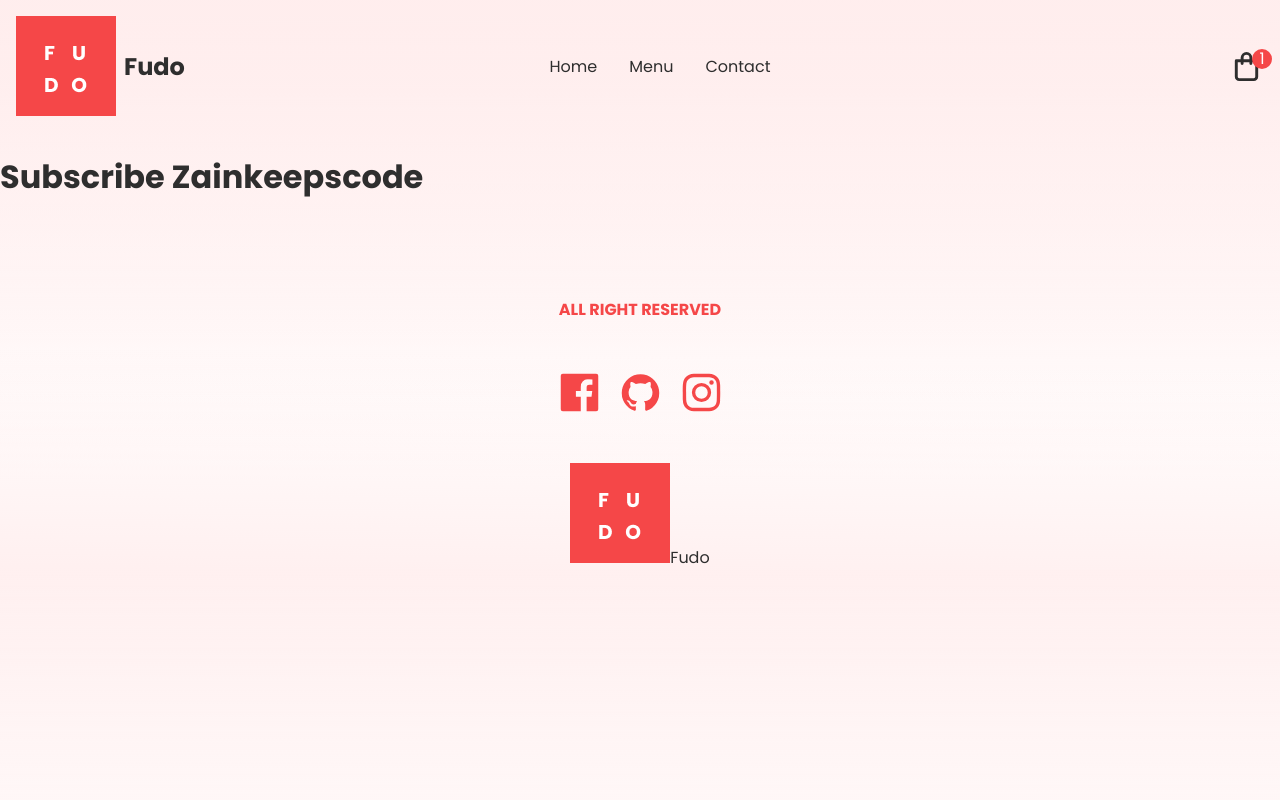
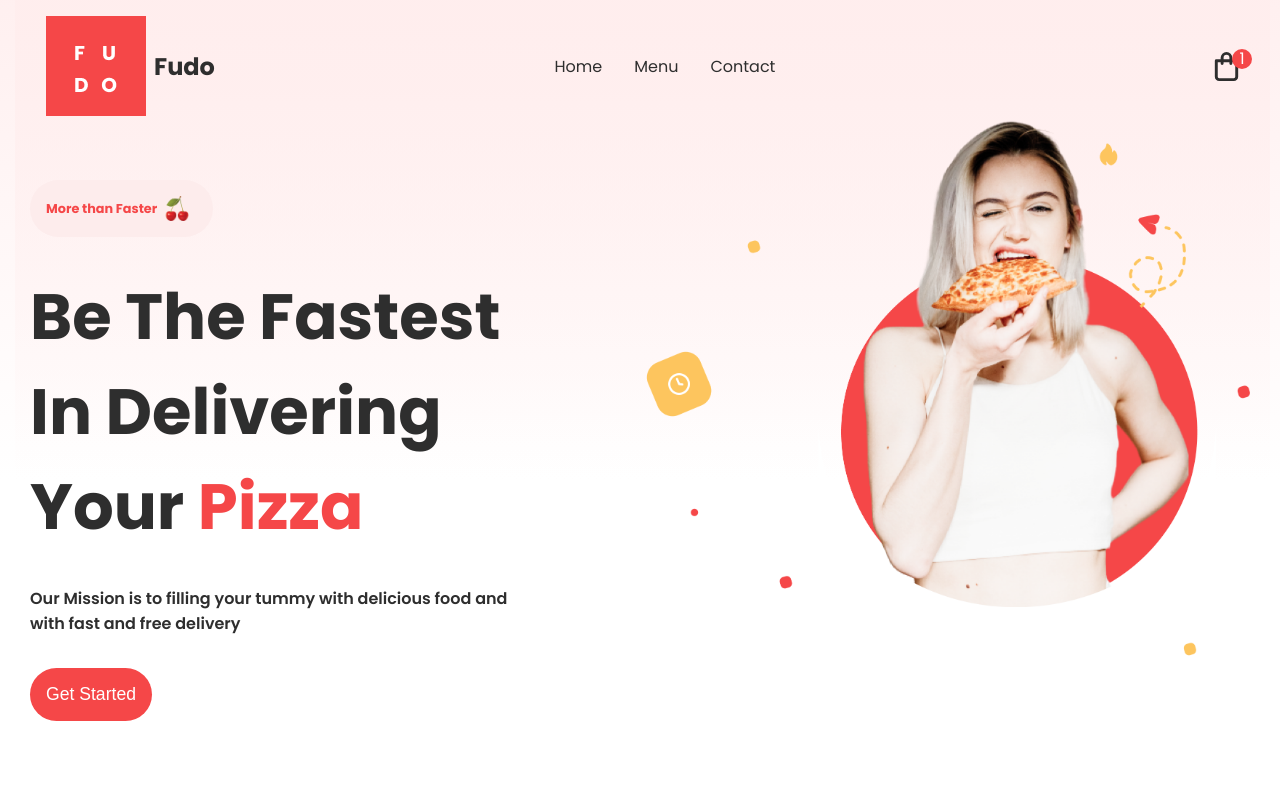
Before and after one commit to nosianuri/pizza-lover, a Next.js app: page / in a window 1280 px wide. Shown: the top 800 px of the page. Built offline with nearby package versions, Linux system fonts and the light colour scheme.

Commit message:
added hero part

```diff
--- a/components/Header.jsx
+++ b/components/Header.jsx
@@ -1,4 +1,4 @@
-import css from '../styles/Home.module.css'
+import css from '../styles/Header.module.css'
 import Image from 'next/image'
 import Logo from '../assets/Logo.png'
 import  {UilShoppingBag} from '@iconscout/react-unicons'
--- a/components/Hero.jsx
+++ b/components/Hero.jsx
@@ -0,0 +1,37 @@
+import Image from 'next/image'
+import css from '../styles/Hero.module.css'
+import Cherry from '../assets/Cherry.png'
+import HeroImage from '../assets/HeroImage.png'
+
+export default function Hero() {
+    return (
+        <div className={css.container}>
+            {/* left side */}
+            <div className={css.left}>
+
+                <div className={css.cherryDiv}>
+                    <span>More than Faster</span>
+                    <Image src={Cherry} alt="" width={40} height={25} />
+                </div>
+
+                <div className={css.heroText}>
+                    <span>Be The Fastest</span>
+                    <span>In Delivering</span>
+                    <span>Your <span style={{ color: "var(--themeRed)" }}>Pizza</span></span>
+                </div>
+
+                <span className={css.miniText}>Our Mission is to filling your tummy with delicious food and with fast and free delivery</span>
+
+                <button className={`btn $(css.btn)`}>
+                    Get Started
+                </button>
+            </div>
+            {/* right side */}
+            <div className={css.right}>
+                <div className={css.imageContainer}>
+                    <Image src={HeroImage} alt="" layout='intrinsic'/>
+                </div>
+            </div>
+        </div>
+    )
+}
--- a/pages/index.js
+++ b/pages/index.js
@@ -1,10 +1,12 @@
 import Head from "next/head";
 import Layout from "../components/Layout";
+import Hero from "../components/Hero.jsx";
+import css from '../styles/Home.module.css'
 
 export default function Home() {
   return (
     <Layout>
-      <div>
+      <div className="css.container">
         <Head>
           <title>FUDO</title>
           <meta name="description" content="Generated by create next app" />
@@ -12,7 +14,7 @@ export default function Home() {
         </Head>
         {/* body */}
         <main>
-          <h1>Subscribe Zainkeepscode</h1>
+          <Hero />
         </main>
       </div>
       </Layout>
--- a/styles/Footer.module.css
+++ b/styles/Footer.module.css
@@ -13,11 +13,21 @@
     font-weight: bold;
 }
 
+/* .logo{
+    display: flex;
+    align-items: center;
+    justify-content: flex-start;
+    gap: 0.5rem;
+
+  } */
+
+
 .logo{
     display: flex;
+    align-items: center;
     justify-content: center;
-    justify-items: center;
     gap: 0.5rem;
+    flex: 1;
 }
 
 .logo>span{
--- /dev/null
+++ b/styles/Header.module.css
@@ -0,0 +1,61 @@
+.header{
+    display: flex;
+    align-items: center;
+    justify-content: space-between;
+    padding: 1rem;
+  }
+
+  .logo{
+    display: flex;
+    align-items: center;
+    justify-content: flex-start;
+    gap: 0.5rem;
+    flex: 1;
+  }
+
+  .logo>span{
+    font-weight: bold;
+    font-size: 1.5rem;
+  }
+
+  .menu{
+    flex: 1;
+    display: flex;
+    list-style: none;
+    gap: 2rem;
+    justify-content: center;
+    z-index: 99;
+  }
+
+  .menu>li:hover{
+    cursor: pointer;
+    color: var(--themeRed);
+  }
+
+  .rightSide{
+    flex: 1;
+    display: flex;
+    gap: 1rem;
+    justify-content: flex-end;
+  }
+
+  .cart{
+    position: relative;
+    display: flex;
+    cursor: pointer;
+    z-index: 99;
+  }
+
+  .badge{
+    position: absolute;
+    display: flex;
+    background-color: var(--themeRed);
+    color: white;
+    border-radius: 50%;
+    width: 20px;
+    height: 20px;
+    display: flex;
+    justify-content: center;
+    align-items: center;
+    right: -0.5rem;
+  }
--- /dev/null
+++ b/styles/Hero.module.css
@@ -0,0 +1,52 @@
+.container{
+    display: flex;
+    position: relative;
+}
+
+.left{
+    display: flex;
+    flex-direction: column;
+    gap: 2rem;
+}
+
+.cherryDiv{
+    display: flex;
+    align-items: center;
+    justify-content: center;
+    width: fit-content;
+    background-color: var(--pink);
+    margin-top: 3rem;
+    padding: 1rem;
+    border-radius: 2rem;
+    font-size: 0.8rem;
+    color: var(--themeRed);
+    font-weight: bold;
+}
+
+.heroText{
+    display: flex;
+    flex-direction: column;
+    font-size: 4rem;
+    font-weight: bold;
+}
+
+.miniText{
+    width: 70%;
+    color: var(--garay);
+    font-weight: 600;
+}
+
+.btn{
+    padding: 1rem 2.5rem;
+}
+
+.right{
+    position: relative;
+}
+
+.imageContainer{
+    width: 38rem;
+    position: absolute;
+    top: -5rem;
+    left: -5rem;
+}
--- a/styles/Home.module.css
+++ b/styles/Home.module.css
@@ -1,61 +1,3 @@
-.header{
-  display: flex;
-  align-items: center;
-  justify-content: space-between;
-  padding: 1rem;
+.container{
+  padding: 1rem 2rem;
 }
-
-.logo{
-  display: flex;
-  align-items: center;
-  justify-content: flex-start;
-  gap: 0.5rem;
-  flex: 1;
-}
-
-.logo>span{
-  font-weight: bold;
-  font-size: 1.5rem;
-}
-
-.menu{
-  flex: 1;
-  display: flex;
-  list-style: none;
-  gap: 2rem;
-  justify-content: center;
-  z-index: 99;
-}
-
-.menu>li:hover{
-  cursor: pointer;
-  color: var(--themeRed);
-}
-
-.rightSide{
-  flex: 1;
-  display: flex;
-  gap: 1rem;
-  justify-content: flex-end;
-}
-
-.cart{
-  position: relative;
-  display: flex;
-  cursor: pointer;
-  z-index: 99;
-}
-
-.badge{
-  position: absolute;
-  display: flex;
-  background-color: var(--themeRed);
-  color: white;
-  border-radius: 50%;
-  width: 20px;
-  height: 20px;
-  display: flex;
-  justify-content: center;
-  align-items: center;
-  right: -0.5rem;
-}
--- a/styles/globals.css
+++ b/styles/globals.css
@@ -8,6 +8,8 @@ body {
   color: var(--themeBlack);
   background: var(--background-color);
   overflow-x:hidden;
+  padding-left: 15px;
+  padding-right: 10px;
 }
 
 :root{
@@ -52,3 +54,14 @@ a {
   transition: all 300ms ease;
 
 }
+
+.btn{
+  width: max-content;
+  padding: 1rem;
+  border-radius: 4rem;
+  border: none;
+  color: white;
+  font-size: 1.1rem;
+  cursor: pointer;
+  background-color: var(--themeRed);
+}
```
Also changed, not shown: styles/Hero.module.jsx (deleted).
